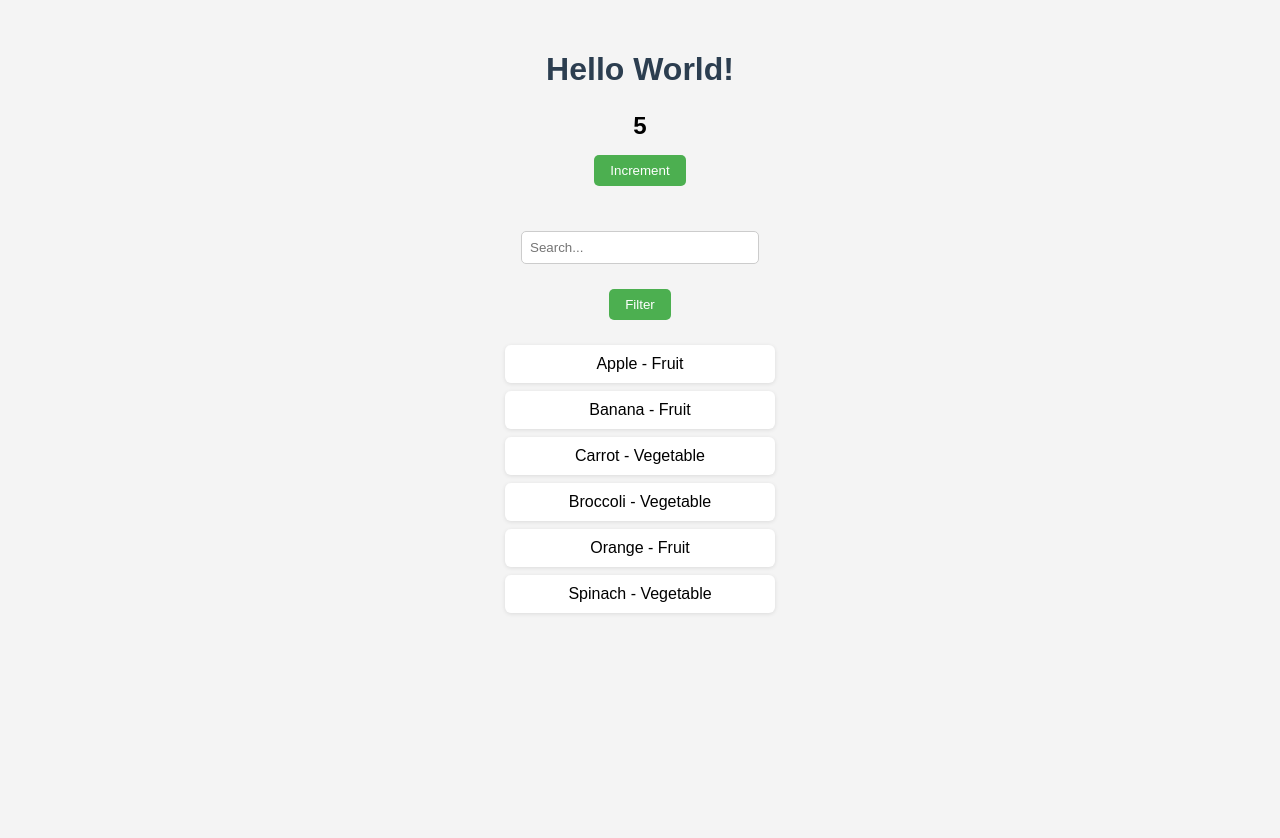
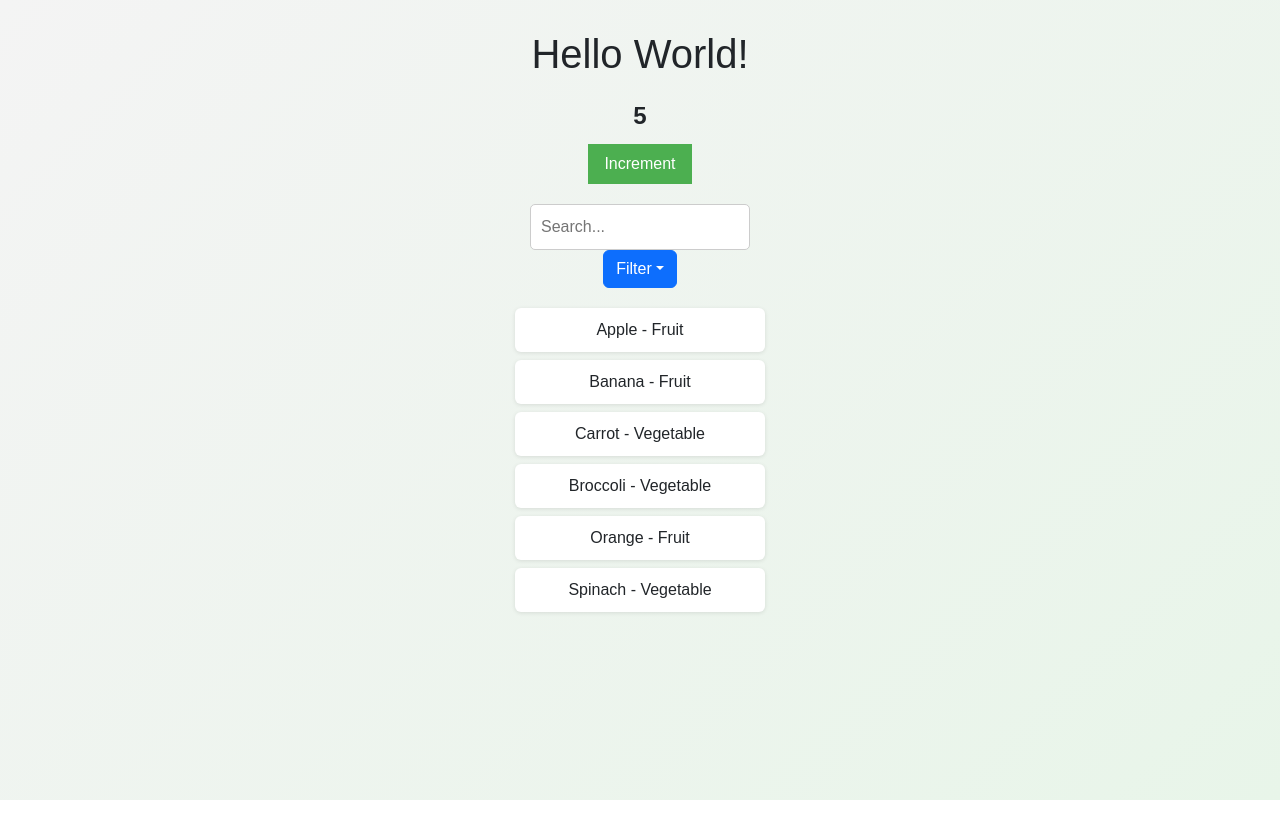
Before and after one commit to drewie-dev/CW04, a React (Create React App) app: page / in a window 1280 px wide. Shown: the top 838 px of the page. After the commit the page ends 800 px from the top, so only its background shows below. Built offline with nearby package versions, Linux system fonts and the light colour scheme.

Commit message:
Improve styling and add simple animations

```diff
--- a/src/App.css
+++ b/src/App.css
@@ -3,7 +3,7 @@
   text-align: center;
   padding: 30px;
   font-family: Arial, sans-serif;
-  background-color: #f4f4f4;
+  background: linear-gradient(135deg, #f4f4f4, #e8f5e9);
   min-height: 100vh;
 }
 
@@ -11,11 +11,13 @@
 h1 {
   color: #2c3e50;
   margin-bottom: 20px;
+  animation: fadeIn 0.8s ease;
 }
 
 /* Counter section */
 .counter {
   margin: 20px auto;
+  animation: fadeIn 1s ease;
 }
 
 .counter p {
@@ -24,6 +26,7 @@ h1 {
   margin-bottom: 10px;
 }
 
+/* Buttons */
 button {
   padding: 8px 16px;
   border: none;
@@ -32,19 +35,33 @@ button {
   border-radius: 5px;
   cursor: pointer;
   margin: 5px;
+  transition: transform 0.2s ease, background-color 0.2s ease;
 }
 
 button:hover {
   background-color: #45a049;
+  transform: scale(1.05);
 }
 
 /* Search box */
 input {
-  padding: 8px;
+  padding: 10px;
   width: 220px;
-  margin: 20px 10px;
+  margin-top: 15px;
+  margin-bottom: 15px;
   border: 1px solid #ccc;
   border-radius: 5px;
+  transition: box-shadow 0.2s ease;
+}
+
+input:focus {
+  outline: none;
+  box-shadow: 0 0 6px rgba(76, 175, 80, 0.5);
+}
+
+/* Adds space below the filter button */
+.dropdown {
+  margin-bottom: 20px;
 }
 
 /* Produce list */
@@ -61,4 +78,34 @@ input {
   width: 250px;
   border-radius: 6px;
   box-shadow: 0 1px 4px rgba(0, 0, 0, 0.1);
+  animation: slideUp 0.4s ease;
+  transition: transform 0.2s ease, box-shadow 0.2s ease;
 }
+
+.produce-list li:hover {
+  transform: translateY(-3px);
+  box-shadow: 0 4px 8px rgba(0, 0, 0, 0.15);
+}
+
+/* Simple animations */
+@keyframes fadeIn {
+  from {
+    opacity: 0;
+  }
+
+  to {
+    opacity: 1;
+  }
+}
+
+@keyframes slideUp {
+  from {
+    opacity: 0;
+    transform: translateY(10px);
+  }
+
+  to {
+    opacity: 1;
+    transform: translateY(0);
+  }
+}
--- a/src/index.js
+++ b/src/index.js
@@ -3,6 +3,7 @@ import ReactDOM from 'react-dom/client';
 import './index.css';
 import App from './App';
 import reportWebVitals from './reportWebVitals';
+import 'bootstrap/dist/css/bootstrap.min.css';
 
 const root = ReactDOM.createRoot(document.getElementById('root'));
 root.render(
```
